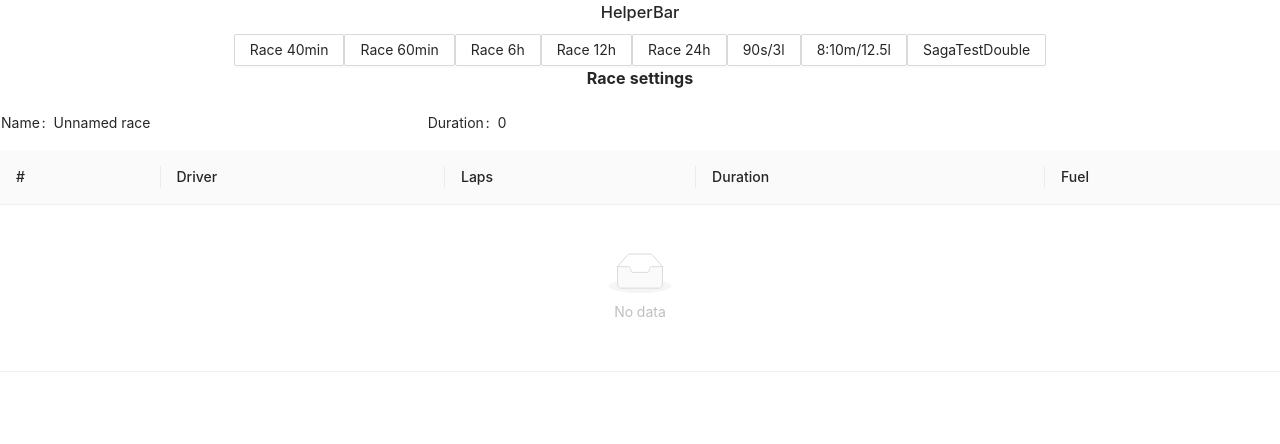
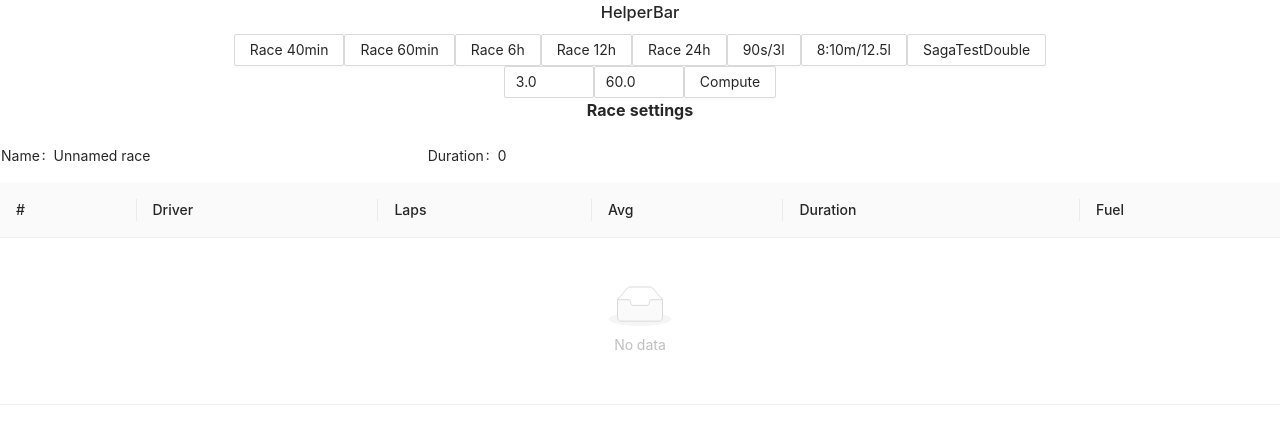
Before and after one commit to mpapenbr/istint, a React (Create React App) app: page / in a window 1280 px wide. Shown: the top 444 px of the page. Built offline with nearby package versions, Linux system fonts and the light colour scheme.

Commit message:
Dies und das ausprobieren

```diff
--- a/package.json
+++ b/package.json
@@ -20,6 +20,7 @@
     "react-router": "^5.1.2",
     "react-router-dom": "^5.1.2",
     "react-scripts": "3.4.1",
+    "recoil": "^0.0.7",
     "redux": "^4.0.5",
     "redux-devtools-extension": "^2.13.8",
     "redux-saga": "^1.1.3",
--- a/src/App.tsx
+++ b/src/App.tsx
@@ -9,6 +9,7 @@ import { Provider } from 'react-redux';
 import { ConnectedRouter } from 'connected-react-router';
 import DevContainer from './container/devContainer';
 import RaceContainer from './container/raceContainer';
+import DriverContainer from './container/driverContainer';
 
 interface AppProps {
   store: Store<ApplicationState>,
@@ -22,6 +23,7 @@ const App: React.FC<AppProps> = ({store, history}) => {
       <ConnectedRouter history={history}>
             <div className="App">
               <DevContainer />
+              <DriverContainer />
               <RaceContainer />
             </div>
           </ConnectedRouter>
--- /dev/null
+++ b/src/components/driverFuel.tsx
@@ -0,0 +1,33 @@
+import React from "react"
+import { Button, Descriptions, Table, InputNumber, Form } from "antd"
+import { useSelector } from "react-redux";
+import { IRace, ITimedRace } from "../stores/race/types";
+import { ColumnProps } from "antd/es/table";
+import { Stint } from "../stores/stint/types";
+import { secAsString } from "../utils/output";
+import { IBaseAction } from "../commons";
+import { IDispatchToProps } from "./devhelper";
+
+
+interface IDispatchProps  {
+    setFuelPerLap: (d:any) => any;
+    setBaseLaptime: (d:any) => any;
+    computeProposal: () => any;
+}
+interface IStateProps  {
+    fuelPerLap: number,
+    baseLaptime: number
+}
+type MyProps = IDispatchProps & IStateProps;
+const DriverFuel: React.FC<MyProps> = (props:MyProps) => {
+    // race.stints[].
+   return (
+       <>
+            <InputNumber  min={0} max={20} step={0.1} value={props.fuelPerLap} onChange={props.setFuelPerLap}/>
+            <InputNumber  min={0} max={720} step={0.1} value={props.baseLaptime} onChange={props.setBaseLaptime}/>
+            <Button onClick={props.computeProposal}>Compute</Button>
+       </>
+   );
+}
+
+export default DriverFuel
--- a/src/components/raceStints.tsx
+++ b/src/components/raceStints.tsx
@@ -15,6 +15,7 @@ const RaceStints: React.FC<ITimedRace> = (race:ITimedRace) => {
         {title:'#', dataIndex: 'no'},
         {title:'Driver', dataIndex: ['driver', 'name']},
         {title:'Laps', dataIndex: 'numLaps'},
+        {title:'Avg', dataIndex: ['driver', 'baseLaptime'], render: (t) => secAsString(t/1000)},
         {title:'Duration', dataIndex: 'duration', render: (t) => secAsString(t/1000)},
         {title:'Fuel', dataIndex: 'fuel'},
     ]
--- /dev/null
+++ b/src/container/driverContainer.tsx
@@ -0,0 +1,41 @@
+import React, { useCallback } from "react"
+import { Button } from "antd";
+import { useDispatch, useSelector } from "react-redux";
+import { ApplicationState} from '../stores/index'
+import DriverFuel from "../components/driverFuel";
+import { updateDefaultDriver } from "../stores/driver/actions";
+import { IDriver } from "../stores/driver/types";
+import { computeRaceProposal } from "../stores/race/actions";
+
+const DriverContainer : React.FC = () => {
+
+    const dispatch = useDispatch();
+    const stateToProps = useSelector(
+        ({driver}: ApplicationState) => ({
+            // raceTimeMsec: race.data.duration *60 *1000|| 0
+            fuelPerLap: driver.data.fuelPerLap,
+            baseLaptime: driver.data.baseLaptime
+
+        })
+    );
+    const currentDriver = useSelector(({driver}:ApplicationState) => ({driver: {...driver.data}}))
+    const race = useSelector(({race}:ApplicationState) => ({race: {...race.data}}))
+
+    const dispatchToProps = {
+        setFuelPerLap: useCallback((d:number) => dispatch(updateDefaultDriver({...currentDriver.driver, fuelPerLap:d})), [dispatch]),
+        setBaseLaptime: useCallback((d:number) => dispatch(updateDefaultDriver({...currentDriver.driver, baseLaptime:d})), [dispatch]),
+        computeProposal: useCallback(() => {
+            console.log(currentDriver);
+            console.log(race);
+            dispatch(computeRaceProposal({avgLaptime:currentDriver.driver.baseLaptime, fuelConsumption:currentDriver.driver.fuelPerLap, racetime: race.race.duration * 1000, tank:100}))},
+            [dispatch])
+        ,
+    }
+
+    return (
+    <div>
+       <DriverFuel {...stateToProps} {...dispatchToProps} />
+    </div>);
+}
+
+export default DriverContainer;
--- a/src/stores/driver/actions.ts
+++ b/src/stores/driver/actions.ts
@@ -1 +1,6 @@
 import {action} from 'typesafe-actions'
+import { IBaseAction } from '../../commons'
+import { DriverActionTypes, IDriver } from './types'
+
+
+export const updateDefaultDriver = (data:IDriver) : IBaseAction => action(DriverActionTypes.UPDATE_DEFAULT_DRIVER, data)
--- a/src/stores/driver/reducer.ts
+++ b/src/stores/driver/reducer.ts
@@ -1,13 +1,15 @@
 import { Reducer } from 'redux'
-import { DriverState } from './types'
+import { DriverState, DriverActionTypes } from './types'
 
 const initialState: DriverState = {
-    driver: {name: "NoName", baseLaptime: 60000, fuelPerLap: 3.0}
+    data: {name: "NoName", baseLaptime: 60.0, fuelPerLap: 3.0}
 }
 
 const reducer: Reducer<DriverState> = (state = initialState, action) => {
     switch(action.type) {
         // als Idee: hier könnte ein Saga zum Einsatz kommen: Parameter von Driver ändern sich und dann muss das Race neu berechnet werden.
+        case DriverActionTypes.UPDATE_DEFAULT_DRIVER:
+            return {...state, data: action.payload}
         default:
             return state;
     }
--- a/src/stores/driver/types.ts
+++ b/src/stores/driver/types.ts
@@ -1,17 +1,17 @@
 
-export interface Driver {
+export interface IDriver {
     name: string,
-    baseLaptime: number
+    baseLaptime: number  // in seconds ()
     fuelPerLap: number
 }
 
 
 export enum DriverActionTypes {
-    COMPUTE_TIMEBASED = '@@driver/COMPUTE_TIMEBASED',
-    COMPUTE_RACE_PROPOSAL = '@@driver/COMPUTE_RACE_PROPOSAL',
+    UPDATE_DEFAULT_DRIVER = '@@driver/UPDATE_DEFAULT_DRIVER',
+
 
 }
 
 export interface DriverState {
-    readonly driver: Driver
+    readonly data: IDriver
 }
--- a/src/stores/index.ts
+++ b/src/stores/index.ts
@@ -6,9 +6,12 @@ import { RouterState, connectRouter } from 'connected-react-router'
 import { raceReducer } from './race/reducer'
 import { TypeConstant,  PayloadMetaAction } from 'typesafe-actions'
 import raceSaga from './race/sagas'
+import { IDriver, DriverState } from './driver/types'
+import { driverReducer } from './driver/reducer'
 
 export interface ApplicationState {
     race: IRaceState,
+    driver: DriverState,
     router: RouterState
 }
 
@@ -17,6 +20,8 @@ export interface ApplicationState {
 export const createRootReducer = (history: History) =>
     combineReducers({
         race: raceReducer,
+        driver: driverReducer,
+
         router: connectRouter(history)
     })
 
--- a/src/stores/stint/reducer.ts
+++ b/src/stores/stint/reducer.ts
@@ -4,7 +4,7 @@ import {driverInitialState} from '../driver/reducer'
 
 const initialState: StintState = {
     stint: {numLaps: 0, duration: 0, fuel: 0,
-        driver: driverInitialState.driver,
+        driver: driverInitialState.data,
         realTime: {start:0, end:0},
         simTime: {start:0,end:0}}
 }
--- a/src/stores/stint/types.ts
+++ b/src/stores/stint/types.ts
@@ -1,4 +1,4 @@
-import { Driver } from "../driver/types";
+import { IDriver } from "../driver/types";
 
 export interface TimeRange {
     start: number
@@ -9,7 +9,7 @@ export interface Stint {
     numLaps: number
     duration: number // in msec
     fuel: number // fuel needed for this stint based on StintParam
-    driver: Driver
+    driver: IDriver
     realTime: TimeRange
     simTime: TimeRange
 
```
Also changed, not shown: 1 other file (tests, documents, lock files or other folders).
